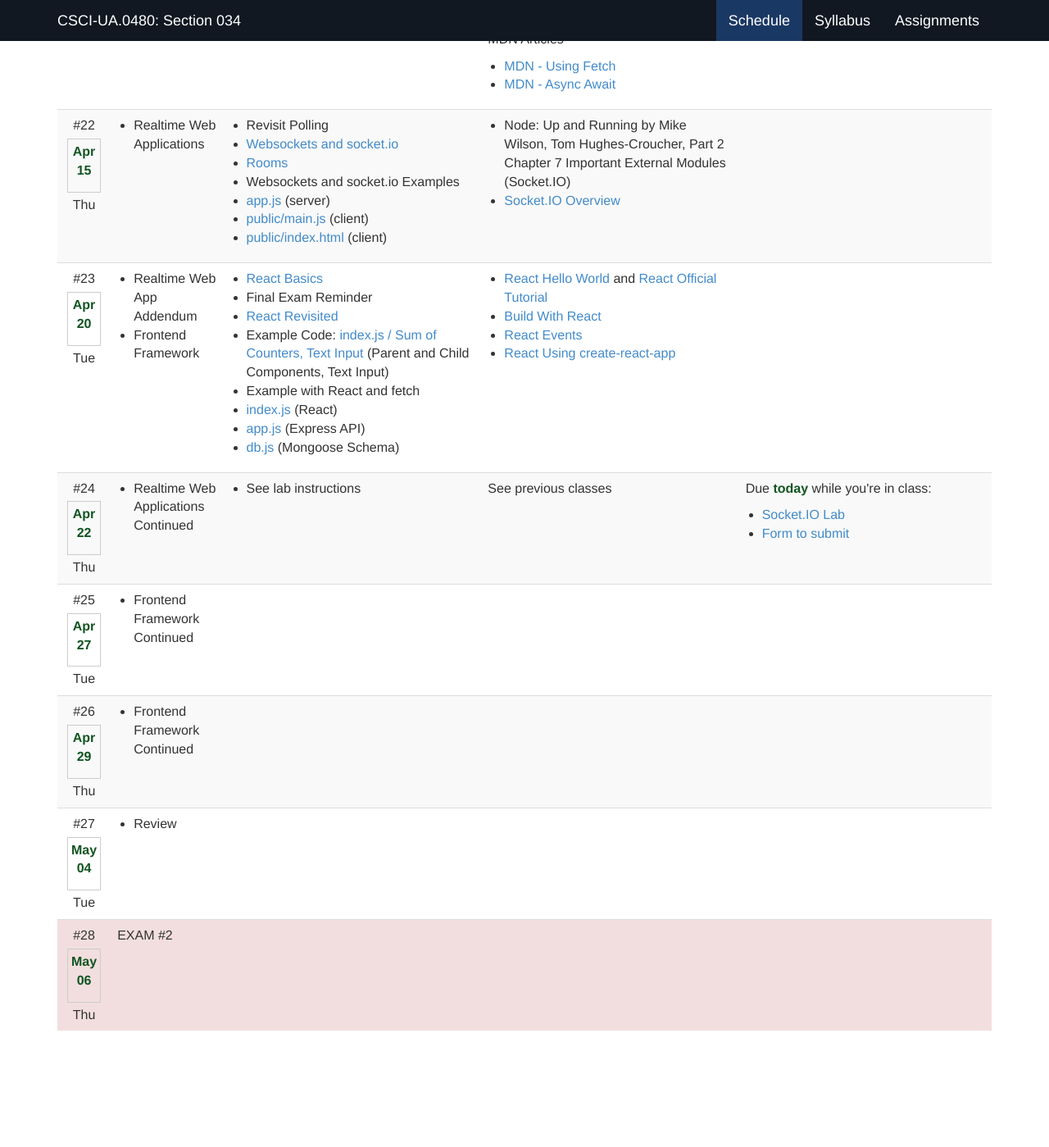
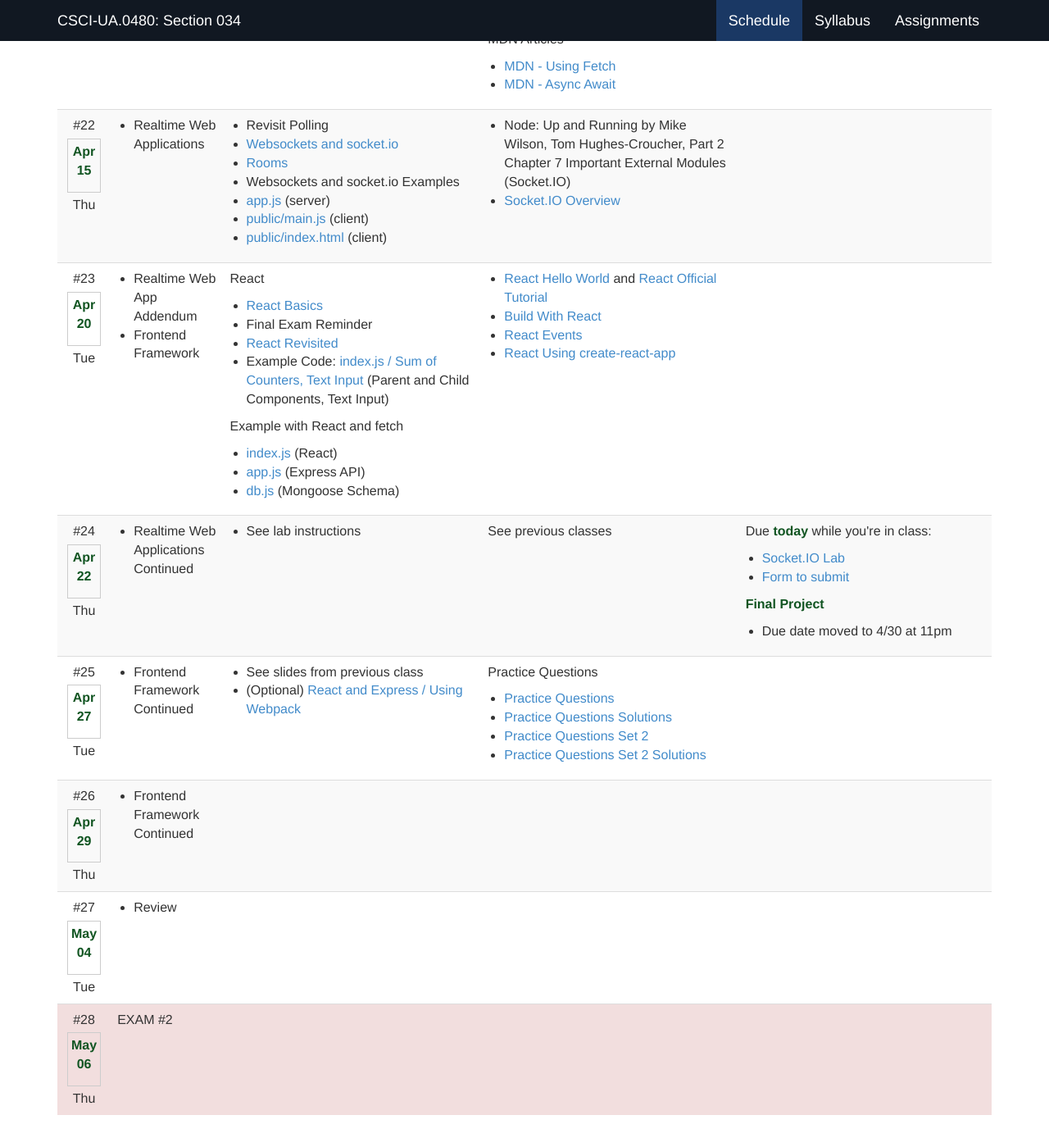
Before and after one commit to foureyes/csci-ua.0480-spring2021-034, a Jekyll site: the page built from index.markdown, in a window 1280 px wide and 1400 px high, scrolled down 7001 px. Shown: the whole window at 82% size. Built offline with Jekyll 4.4.1, drawn with Linux system fonts in a browser that asks for light colours; a script that is not in the unit is left out; before the commit the page ends 8298 px from its top, so only the background shows below that.

Commit message:
fix up final project due date

```diff
--- a/_data/ait-schedule.csv
+++ b/_data/ait-schedule.csv
@@ -621,19 +621,19 @@
 ,,23,Apr-20,Tue,"
 
 * Realtime Web App Addendum
-* Frontend Framework","* [React Basics](slides/26/react.html)
+* Frontend Framework","React
+
+* [React Basics](slides/react/react.html)
 * Final Exam Reminder
-* [React Revisited](slides/26/react-state-parent.html)
+* [React Revisited](slides/react/react-state-parent.html)
 * Example Code: [index.js / Sum of Counters, Text Input](examples/react/demo/src/index.js) (Parent and Child Components, Text Input)
-* Example with React and fetch
+
+Example with React and fetch
+
 * [index.js](examples/react-parents/demo/src/index.js) (React)
 * [app.js](examples/react-parents/api/app.js) (Express API)
 * [db.js](examples/react-parents/api/db.js) (Mongoose Schema)
-
-<!--React review, multiple child clickers and forms
-* [React and Express / Using Webpack](slides/26/react-webpack-continued.html)
- * React lab demo
--->","* [React Hello World](https://facebook.github.io/react/docs/hello-world.html) and [React Official Tutorial](https://facebook.github.io/react/tutorial/tutorial.html)
+ ","* [React Hello World](https://facebook.github.io/react/docs/hello-world.html) and [React Official Tutorial](https://facebook.github.io/react/tutorial/tutorial.html)
 * [Build With React](http://buildwithreact.com/)
 * [React Events](https://facebook.github.io/react/docs/events.html#supported-events)
 * [React Using create-react-app](https://github.com/facebookincubator/create-react-app/blob/master/README.md#getting-started)",,m3 due
@@ -641,8 +641,13 @@
 
 
 * [Socket.IO Lab](homework/socket-io-lab.html)
-* [Form to submit](https://forms.gle/Dfo3X1EE8U91SucW8)",
-y,,25,Apr-27,Tue,* Frontend Framework Continued,* See slides from previous class,"
+* [Form to submit](https://forms.gle/Dfo3X1EE8U91SucW8)
+
+__Final Project__
+
+* Due date moved to 4/30 at 11pm",
+,,25,Apr-27,Tue,* Frontend Framework Continued,"* See slides from previous class
+* (Optional) [React and Express / Using Webpack](slides/react/react-webpack-continued.html)","
 
 Practice Questions
 
@@ -662,7 +667,7 @@
 -->","* See lab instructions
 
 <!--
-* (Optional) [React and Express / Using Webpack](slides/26/react-webpack-continued.html)
+
 -->",,"Due __today__ (12/2) while you're in class:
 
  * [React Lab](homework/react-lab.html)",
--- a/final-project.markdown
+++ b/final-project.markdown
@@ -32,7 +32,7 @@
 	<div class="panel-heading">Final Project</div>
 	<div class="panel-body" markdown="block">
 
-# Final Project, __Final Milestone Due__ 4/29 at 11pm
+# Final Project, __Final Milestone Due__ <strike>4/29</strike> 4/30 at 11pm
 
 Earlier milestones due every one or two weeks leading up to final milestone due date.
 
@@ -300,7 +300,7 @@
 <br>
 <br>
 
-### Due Date  __4/29 at 11PM__ - Final Project Complete and Code is fully  _Deployed_ (40 points)
+### Due Date  <strike>4/29</strike> __4/30 at 11PM__ - Final Project Complete and Code is fully  _Deployed_ (40 points)
 
 
 {% comment %}
```
Also changed, not shown: slides/react/react-webpack-continued.markdown (renamed from slides/26/react-webpack-continued.markdown, +9 -2 lines), slides/react/react-state-parent.markdown (renamed from slides/26/react-state-parent.markdown), slides/react/react.markdown (renamed from slides/26/react.markdown).
